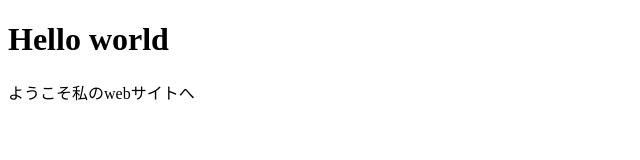
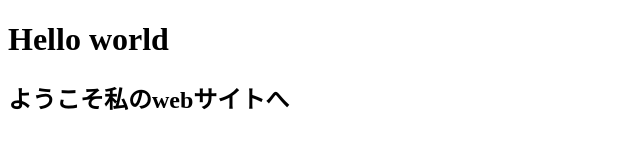
Before and after one commit to arita4456/www, a plain HTML site: page index.html in a window 1280 px wide. Shown: the whole page, without its empty margins (0-640 px from the left). Drawn offline with Linux system fonts and the light colour scheme.

Commit message:
Update index.html

```diff
--- a/index.html
+++ b/index.html
@@ -4,6 +4,6 @@
   </head>
   <body>
     <h1>Hello world</h1>
-    </h2>ようこそ私のwebサイトへ</h2>
+    <h2>ようこそ私のwebサイトへ</h2>
   </body>
 </html>
```
